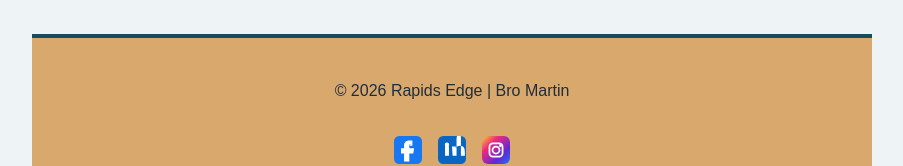
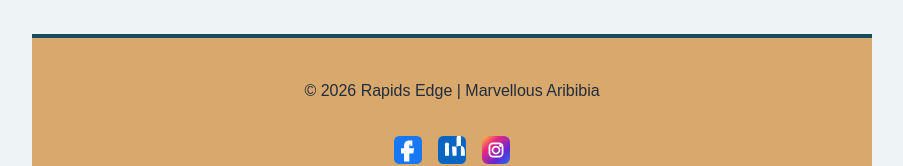
Before and after one commit to mavibankz/wdd130, a plain HTML site: page wwr/about.html in a window 1280 px wide. Shown: the part 872-1038 px from the top of the page, without its empty margins (188-1091 px from the left). Drawn offline with Linux system fonts and the light colour scheme.

Commit message:
Update site author name
Co-authored-by: Copilot <223556219+Copilot@users.noreply.github.com>

```diff
--- a/wwr/about.html
+++ b/wwr/about.html
@@ -8,7 +8,7 @@
       name="description"
       content="Learn about Rapids Edge whitewater rafting adventures, our mission, and our deep river heritage."
     />
-    <meta name="author" content="Bro Martin" />
+    <meta name="author" content="Marvellous Aribibia" />
     <link rel="stylesheet" href="styles/rafting.css" />
   </head>
   <body>
@@ -50,7 +50,7 @@
     </main>
 
     <footer>
-      <p>© <span id="year"></span> Rapids Edge | Bro Martin</p>
+      <p>© <span id="year"></span> Rapids Edge | Marvellous Aribibia</p>
       <nav class="socialmedia" aria-label="Social media links">
         <a href="https://facebook.com" target="_blank" rel="noopener noreferrer">
           <img src="images/facebook.svg" alt="Facebook icon" />
```
Also changed, not shown: wwr/contact.html (+2 -2 lines), wwr/index.html (+2 -2 lines), wwr/trips.html (+2 -2 lines).
